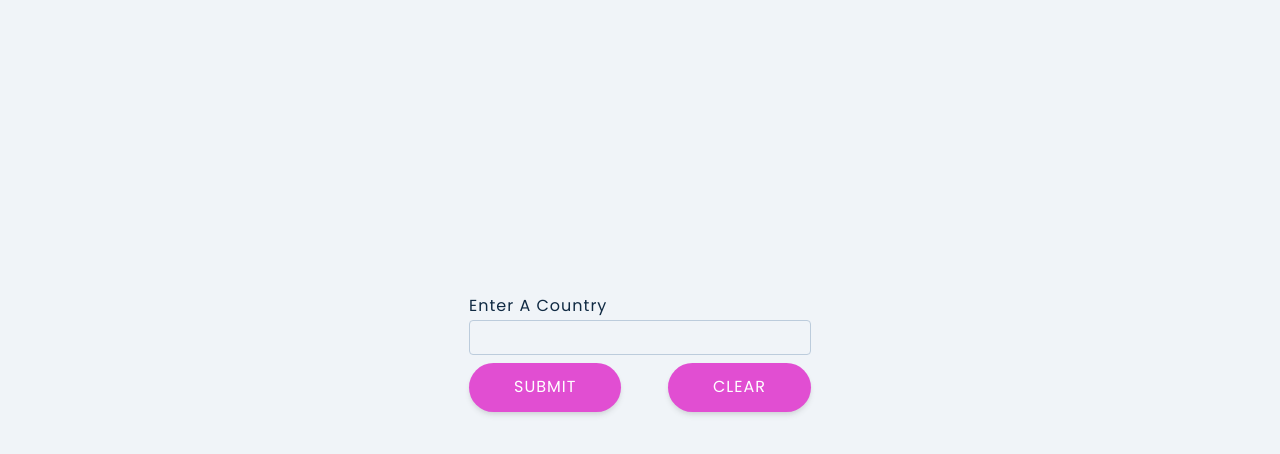
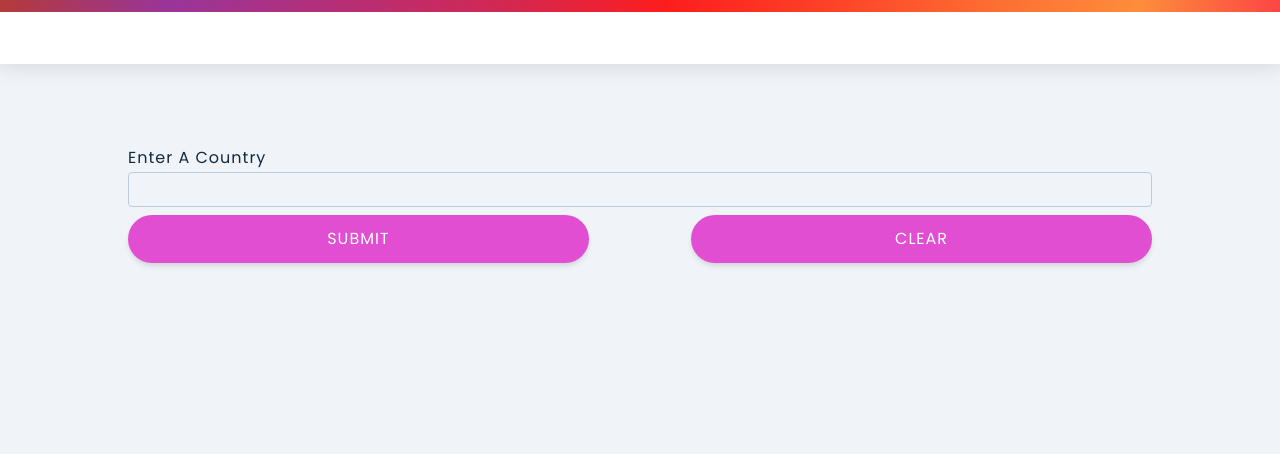
Before and after one commit to Hallelujah78/BICodingChallenge, a React (Create React App) app in the folder client/: page / in a window 1280 px wide. Shown: the top 454 px of the page. Built offline with nearby package versions, Linux system fonts and the light colour scheme.

Commit message:
Project Update
Working on frontend. Added Navbar and Footer. Trying to create the simplest possible frontend, render some info and see what it looks like. Just experimenting at the moment.

```diff
--- a/client/src/App.js
+++ b/client/src/App.js
@@ -1,15 +1,25 @@
-import Landing from "./pages/Landing.js";
-
+import BasicUI from "./pages/BasicUI.js";
+import Navbar from "./components/Navbar.js";
+import Footer from "./components/Footer.js";
+import styled from "styled-components";
 import { BrowserRouter, Routes, Route } from "react-router-dom";
 
 function App() {
   return (
-    <BrowserRouter>
-      <Routes>
-        <Route path="/" element={<Landing />} />
-      </Routes>
-    </BrowserRouter>
+    <Wrapper>
+      <BrowserRouter>
+        <Navbar />
+        <Routes>
+          <Route path="/" element={<BasicUI />} />
+        </Routes>
+        <Footer />
+      </BrowserRouter>
+    </Wrapper>
   );
 }
 
 export default App;
+const Wrapper = styled.div`
+  position: relative;
+  min-height: 900px;
+`;
--- /dev/null
+++ b/client/src/components/Footer.js
@@ -0,0 +1,14 @@
+import styled from "styled-components";
+import wave from "../assets/images/wave1.svg";
+const Footer = () => {
+  return <Wrapper></Wrapper>;
+};
+export default Footer;
+
+const Wrapper = styled.footer`
+  background-image: url(${wave});
+  background-repeat: no-repeat;
+  background-size: cover;
+  height: 50rem;
+  width: 100%;
+`;
--- /dev/null
+++ b/client/src/components/Navbar.js
@@ -0,0 +1,36 @@
+import styled from "styled-components";
+
+const Navbar = () => {
+  return (
+    <Wrapper>
+      <div className="gradient"></div>
+      <h3>Navbar</h3>
+    </Wrapper>
+  );
+};
+export default Navbar;
+
+const Wrapper = styled.header`
+  box-shadow: 0px 0px 24px 0px rgba(0, 0, 0, 0.15);
+  text-align: center;
+  width: 100%;
+  height: 4rem;
+  background: white;
+  color: white;
+  .gradient {
+    height: 0.75rem;
+    background: rgb(180, 58, 58);
+    background: linear-gradient(
+      90deg,
+      rgba(180, 58, 58, 1) 0%,
+      rgba(153, 53, 153, 1) 13%,
+      rgba(180, 47, 120, 1) 26%,
+      rgba(209, 40, 84, 1) 39%,
+      rgba(253, 29, 29, 1) 52%,
+      rgba(253, 67, 39, 1) 65%,
+      rgba(253, 111, 51, 1) 78%,
+      rgba(253, 141, 59, 1) 89%,
+      rgba(252, 69, 69, 1) 100%
+    );
+  }
+`;
--- /dev/null
+++ b/client/src/pages/BasicUI.js
@@ -0,0 +1,169 @@
+import styled from "styled-components";
+import { useState } from "react";
+import axios from "axios";
+import Async from "react-select/async";
+
+const BasicUI = () => {
+  const [country, setCountry] = useState("");
+  const [countryData, setCountryData] = useState(null);
+  const [isLoading, setIsLoading] = useState(false);
+  const [isError, setIsError] = useState(false);
+  const [errorMessage, setErrorMessage] = useState("");
+
+  const fetchCountryData = async (country) => {
+    setIsLoading(true);
+    setErrorMessage("");
+    setIsError(false);
+    try {
+      const { data: result } = await axios.post("/api/v1/country", { country });
+      if (result) {
+        console.log(result);
+        setCountryData(result);
+      }
+    } catch (error) {
+      setIsError(true);
+
+      setErrorMessage(error.response.data.msg);
+    }
+    setIsLoading(false);
+  };
+
+  const handleChange = (e) => {
+    setCountry(e.target.value);
+  };
+  const clearValues = () => {
+    setCountry("");
+  };
+
+  const handleSubmit = (e) => {
+    e.preventDefault();
+    fetchCountryData(country);
+    clearValues();
+  };
+  return (
+    <Wrapper>
+      <form
+        className={
+          countryData ? "search-container search-move" : "search-container"
+        }
+      >
+        <label htmlFor="country name" className="form-label">
+          Enter a country
+          <input
+            id="country name"
+            type="text"
+            value={country}
+            name="country name"
+            className="form-input"
+            onChange={(e) => handleChange(e)}
+          />{" "}
+        </label>
+        <div className="btn-container">
+          <button
+            disabled={!country}
+            className="btn submit-btn"
+            type="submit"
+            onClick={handleSubmit}
+          >
+            submit
+          </button>
+          <button
+            // disabled={isLoading}
+            onClick={(e) => {
+              e.preventDefault();
+              clearValues();
+            }}
+            className="btn clear-btn"
+          >
+            clear
+          </button>
+        </div>
+      </form>
+      {isLoading ? (
+        <div className="content-center">loading...</div>
+      ) : isError ? (
+        <div className="content-center">{errorMessage}</div>
+      ) : countryData ? (
+        <div className="content-center">
+          <img
+            src={countryData.general?.coatOfArmsJpgUrl}
+            alt={countryData.general?.coatOfArmsAlt}
+          />
+          <img
+            className="arms-large"
+            src={countryData.general?.coatOfArmsPngUrl}
+            alt={countryData.general?.coatOfArmsAlt}
+          />
+        </div>
+      ) : null}
+    </Wrapper>
+  );
+};
+
+export default BasicUI;
+
+const Wrapper = styled.section`
+  *,
+  ::after,
+  ::before {
+    box-sizing: border-box;
+  }
+
+  overflow-x: hidden;
+  padding-bottom: 50rem;
+  max-width: 100%;
+  min-height: 100vh;
+
+  .search-container {
+    margin: 5rem auto;
+    transition: 0.3s ease-in all;
+    width: 80vw;
+    /* border: red solid 1px; */
+    height: fit-content;
+    .btn-container {
+      display: flex;
+      justify-content: space-between;
+      width: 100%;
+    }
+  }
+
+  input {
+    display: block;
+    width: 100%;
+  }
+  button {
+    border: transparent;
+    width: 45%;
+    border-radius: 35px;
+    background: #e14ed2;
+    color: white;
+    text-transform: uppercase;
+    padding: 15px 20px;
+    transition: all 0.3s;
+    &:hover {
+      background: #ed96e5;
+    }
+  }
+  .content-center {
+    display: grid;
+    place-content: center;
+    border: red solid 1px;
+    min-height: 50vh;
+    width: 100%;
+  }
+  .arms-large {
+    width: 200px;
+    height: auto;
+  }
+`;
+
+// <Wrapper className="content-center">
+//   <h1>loading...</h1>
+// </Wrapper>
+
+// <Wrapper>
+//   <section className="content-center">
+//     <h1>Error...</h1>
+//     <button onClick={() => setIsError(false)}>Back</button>
+//   </section>
+// </Wrapper>
--- a/client/src/pages/Landing.js
+++ /dev/null
@@ -1,133 +0,0 @@
-import styled from "styled-components";
-import { useState, useEffect } from "react";
-import axios from "axios";
-import Async from "react-select/async";
-
-const Landing = () => {
-  const [country, setCountry] = useState("");
-  const [countryData, setCountryData] = useState(null);
-
-  const fetchCountryData = async (country) => {
-    try {
-      const { data: result } = await axios.post("/api/v1/country", { country });
-      if (result) {
-        console.log(result);
-        setCountryData(result);
-      }
-    } catch (error) {
-      console.log(error);
-    }
-  };
-
-  const handleChange = (e) => {
-    setCountry(e.target.value);
-  };
-  const clearValues = () => {
-    setCountry("");
-  };
-
-  const handleSubmit = (e) => {
-    e.preventDefault();
-    fetchCountryData(country);
-    clearValues();
-  };
-
-  useEffect(() => {
-    if (countryData) {
-      const myPara = document.querySelector("p");
-      myPara.innerText = `The population of ${countryData.general.nameCommon} is ${countryData.demographics.population}`;
-    }
-  }, [countryData]);
-
-  return (
-    <Wrapper>
-      <div className="search-container">
-        <form action="">
-          <label htmlFor="country name" className="form-label">
-            Enter a country
-            <input
-              id="country name"
-              type="text"
-              value={country}
-              name="country name"
-              className="form-input"
-              onChange={(e) => handleChange(e)}
-            />{" "}
-          </label>
-          <div className="btn-container">
-            <button
-              disabled={!country}
-              className="btn submit-btn"
-              type="submit"
-              onClick={handleSubmit}
-            >
-              submit
-            </button>
-            <button
-              // disabled={isLoading}
-              onClick={(e) => {
-                e.preventDefault();
-                clearValues();
-              }}
-              className="btn clear-btn"
-            >
-              clear
-            </button>
-          </div>
-        </form>
-      </div>
-      <p></p>
-      {countryData ? (
-        <img
-          src={countryData.general?.coatOfArmsJpgUrl}
-          alt={countryData.general?.coatOfArmsAlt}
-        />
-      ) : null}
-      {countryData ? (
-        <img
-          src={countryData.general?.coatOfArmsPngUrl}
-          alt={countryData.general?.coatOfArmsAlt}
-        />
-      ) : null}
-    </Wrapper>
-  );
-};
-
-export default Landing;
-
-const Wrapper = styled.section`
-  header {
-    text-align: center;
-    height: 6rem;
-  }
-  h1 {
-    margin: auto;
-    padding: 1rem 0;
-    font-weight: 400;
-  }
-  .search-container {
-    width: 100%;
-    height: calc(100vh - 6rem);
-    display: grid;
-    place-content: center;
-    .btn-container {
-      display: flex;
-      justify-content: space-between;
-      width: 100%;
-    }
-    input {
-      display: block;
-    }
-  }
-  button {
-    border-radius: 35px;
-    background: #e14ed2;
-    color: white;
-    text-transform: uppercase;
-    padding: 15px 45px;
-    transition: all 0.3s;
-    &:hover {
-      background: #ed96e5;
-    }
-  }
-`;
```
Also changed, not shown: client/src/assets/images/wave1.svg (added), client/src/styles/index.css (indentation only), 1 other file (tests, documents, lock files or other folders).
